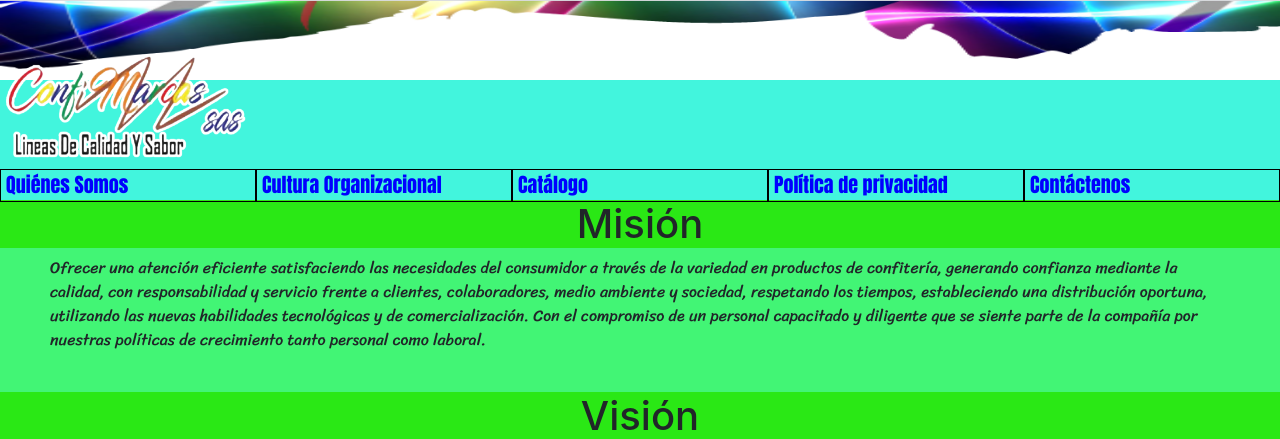
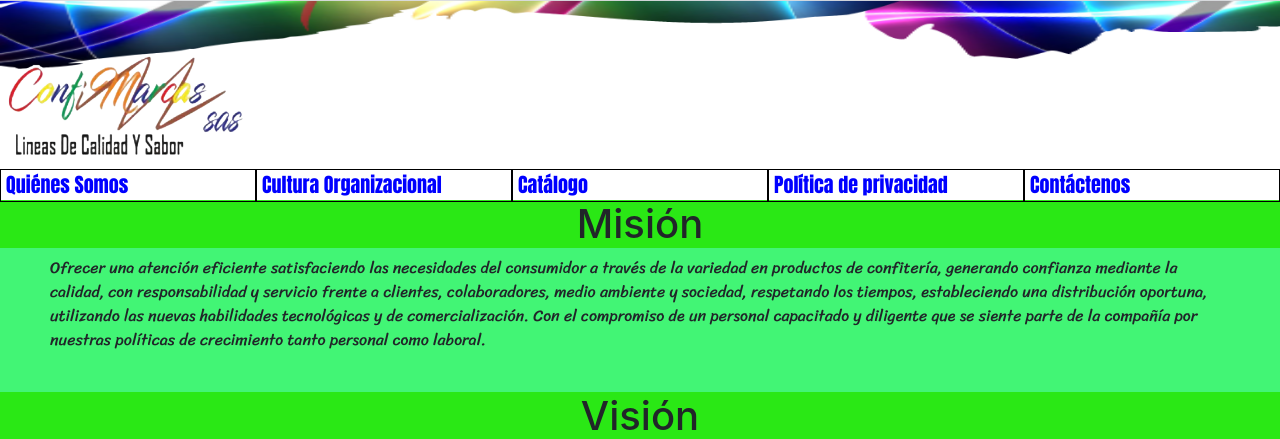
Before and after one commit to Daniel-Gamboa/Confimarcas-SAS, a PHP site: page /CulturaOrganizacional.html in a window 1280 px wide. Shown: the top 439 px of the page. Run offline with PHP 8.4, Linux system fonts and the light colour scheme; some web fonts are replaced.

Commit message:
cultura header

```diff
--- a/CSS/pruebacss.css
+++ b/CSS/pruebacss.css
@@ -18,7 +18,7 @@ header {
   background-image: url(Multimedia/header.PNG);
   background-repeat: no-repeat;
   background-size: 100% 40%;
-  background-color: #42f5dd; }
+  /*background-color: $header-fondo;*/ }
 
 #logo {
   margin-top: 50px;
--- a/SCSS/_header.scss
+++ b/SCSS/_header.scss
@@ -5,7 +5,7 @@ header{
 	background-image: url(Multimedia/header.PNG);
 	background-repeat: no-repeat;
 	background-size: 100% 40%;
-	background-color: $header-fondo;
+	/*background-color: $header-fondo;*/
 
 }
 
```
